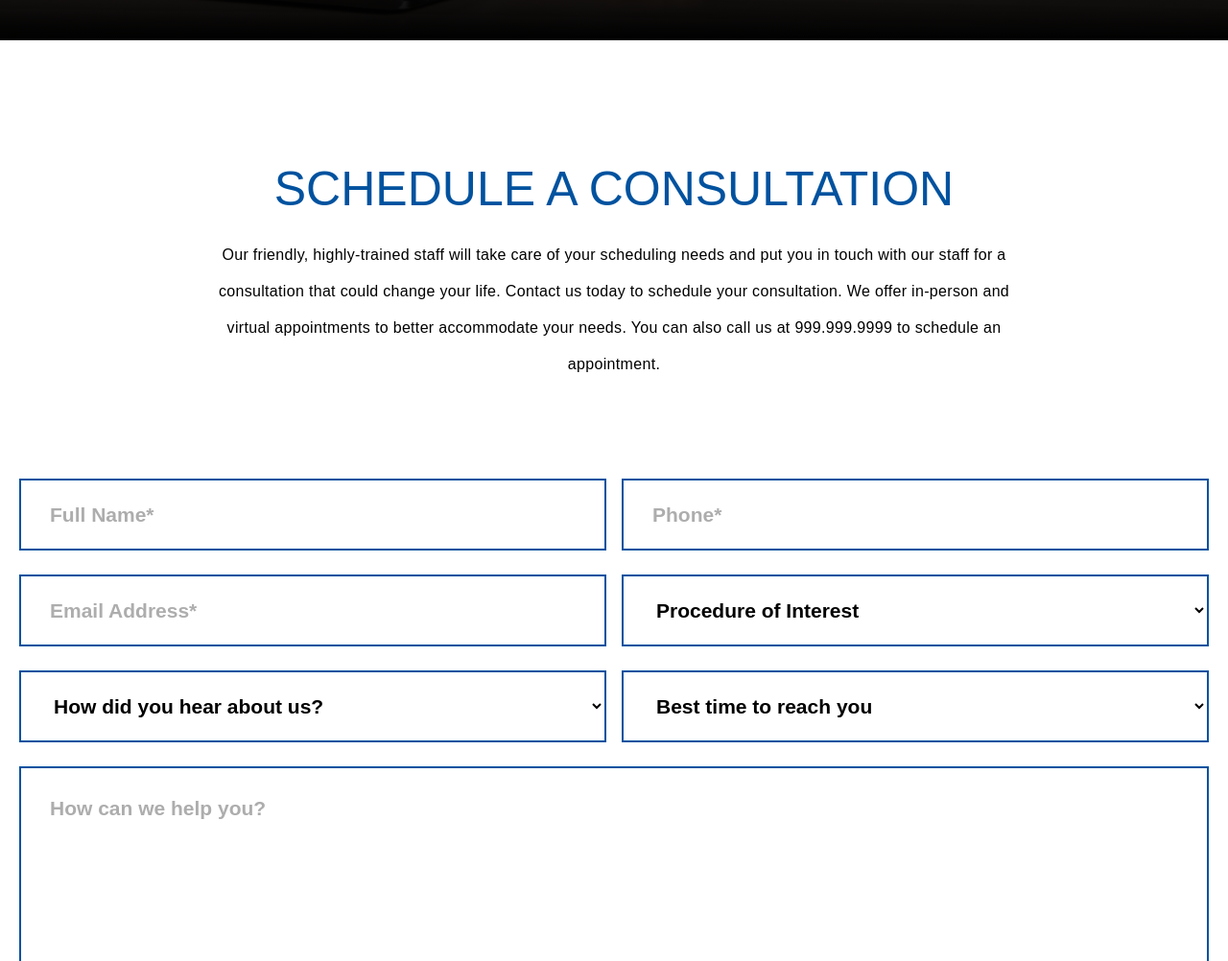
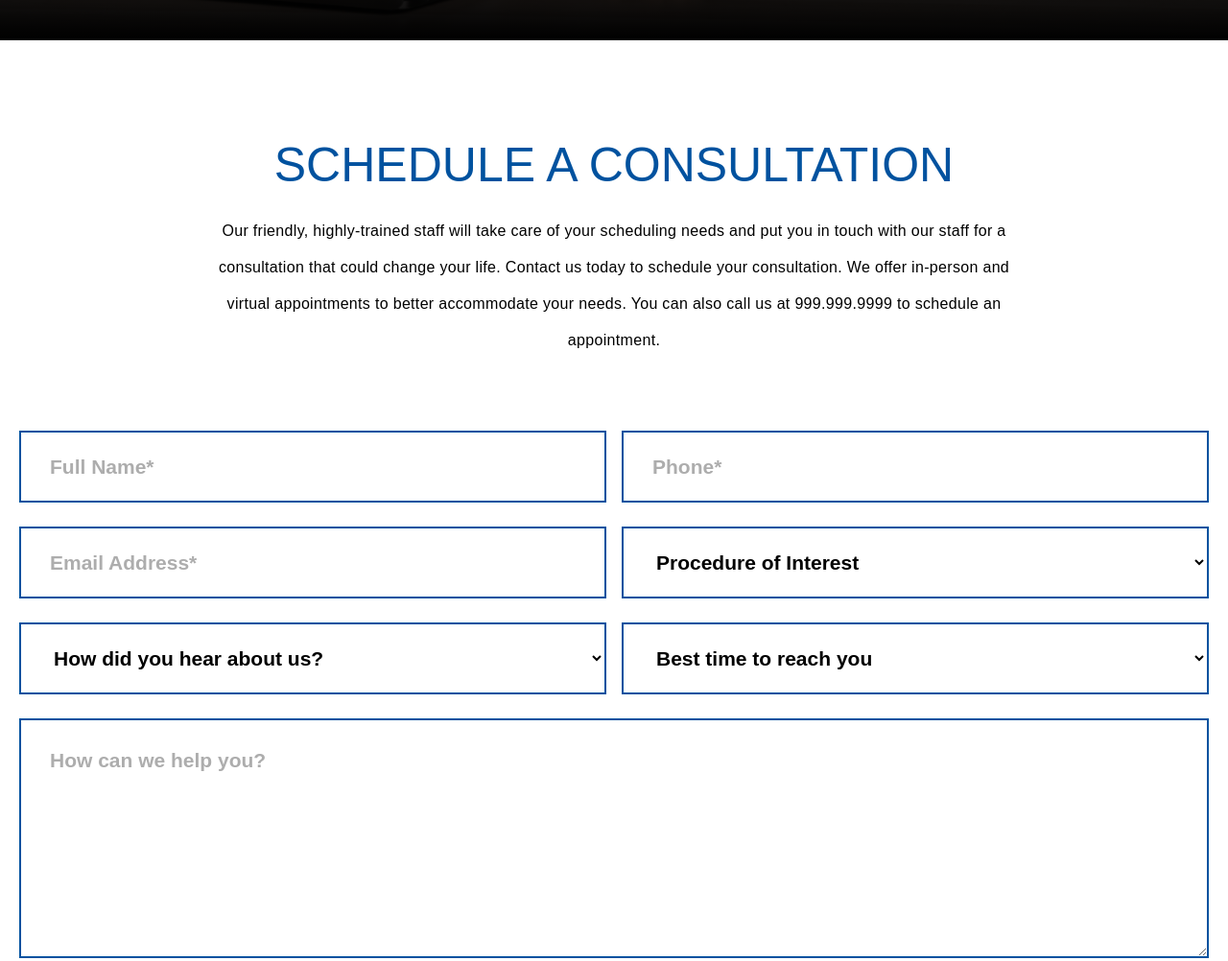
Before and after one commit to MrHidalgo/costa, a website: page dest/contacts.html in a window 1280 px wide. Shown: the part 758-1760 px from the top of the page at 96% size. Drawn offline with nearby package versions, Linux system fonts and the light colour scheme; a web font is replaced by a local one.

Commit message:
Contacts page :::  - full adaptive;

```diff
--- a/src/listPages.pug
+++ b/src/listPages.pug
@@ -31,6 +31,6 @@
     }, {
       name: 'Contacts',
       href: 'contacts.html',
-      progress: '1'
+      progress: '100'
     }
   ];
--- a/src/scss/_components/contacts/address.scss
+++ b/src/scss/_components/contacts/address.scss
@@ -2,6 +2,9 @@
 
 .address {
   padding-bottom: 50px;
+  @include adaptive(767) {
+    padding-bottom: 0;
+  }
 
   &__wrapper {
     display: flex;
@@ -11,9 +14,25 @@
       position: relative;
       width: 50%;
       height: 650px;
+      @include adaptive(1535) {
+        height: 600px;
+      }
+      @include adaptive(1439) {
+        height: 550px;
+      }
+      @include adaptive(767) {
+        width: 100%;
+        height: 350px;
+      }
 
       img {
         @extend %imageResCoverAbs;
+      }
+    }
+
+    &-left {
+      @include adaptive(767) {
+        display: none;
       }
     }
   }
@@ -31,22 +50,41 @@
     background-repeat: no-repeat;
     background-position: center;
     background-size: cover;
+    @include adaptive(1279) {
+      padding: 25px;
+    }
 
     > div {
       &:nth-of-type(2) {
         display: flex;
         align-items: center;
         justify-content: space-between;
+        @include adaptive(767) {
+          flex-direction: column;
+          align-items: flex-start;
+        }
 
         p {
           font-weight: 300;
           font-size: 20px;
           line-height: 30px;
           color: #fff;
+          @include adaptive(767) {
+            padding-bottom: 30px;
+            font-size: 16px;
+            line-height: 25px;
+          }
         }
 
         .c-btn {
           border-color: transparent;
+
+          &__wrapper {
+            @include adaptive(767) {
+              justify-content: center;
+              width: 100%;
+            }
+          }
         }
       }
     }
--- a/src/scss/_components/contacts/contacts.scss
+++ b/src/scss/_components/contacts/contacts.scss
@@ -3,6 +3,13 @@
 .contacts {
   padding-top: 125px;
   padding-bottom: 100px;
+  @include adaptive(1439) {
+    padding-top: 100px;
+  }
+  @include adaptive(767) {
+    padding-top: 75px;
+    padding-bottom: 50px;
+  }
 
   &__desc {
     width: 100%;
@@ -10,6 +17,12 @@
     margin-left: auto;
     margin-right: auto;
     padding-bottom: 100px;
+    @include adaptive(1439) {
+      padding-bottom: 75px;
+    }
+    @include adaptive(1279) {
+      padding-bottom: 50px;
+    }
   }
 
   &__form {
```
Also changed, not shown: dest/css/app.css, dest/css/app.min.css, dest/fonts/iconFont.ttf, dest/fonts/iconFont.woff, dest/fonts/iconFont.woff2, src/fonts/iconFont.ttf, src/fonts/iconFont.woff, src/fonts/iconFont.woff2.
